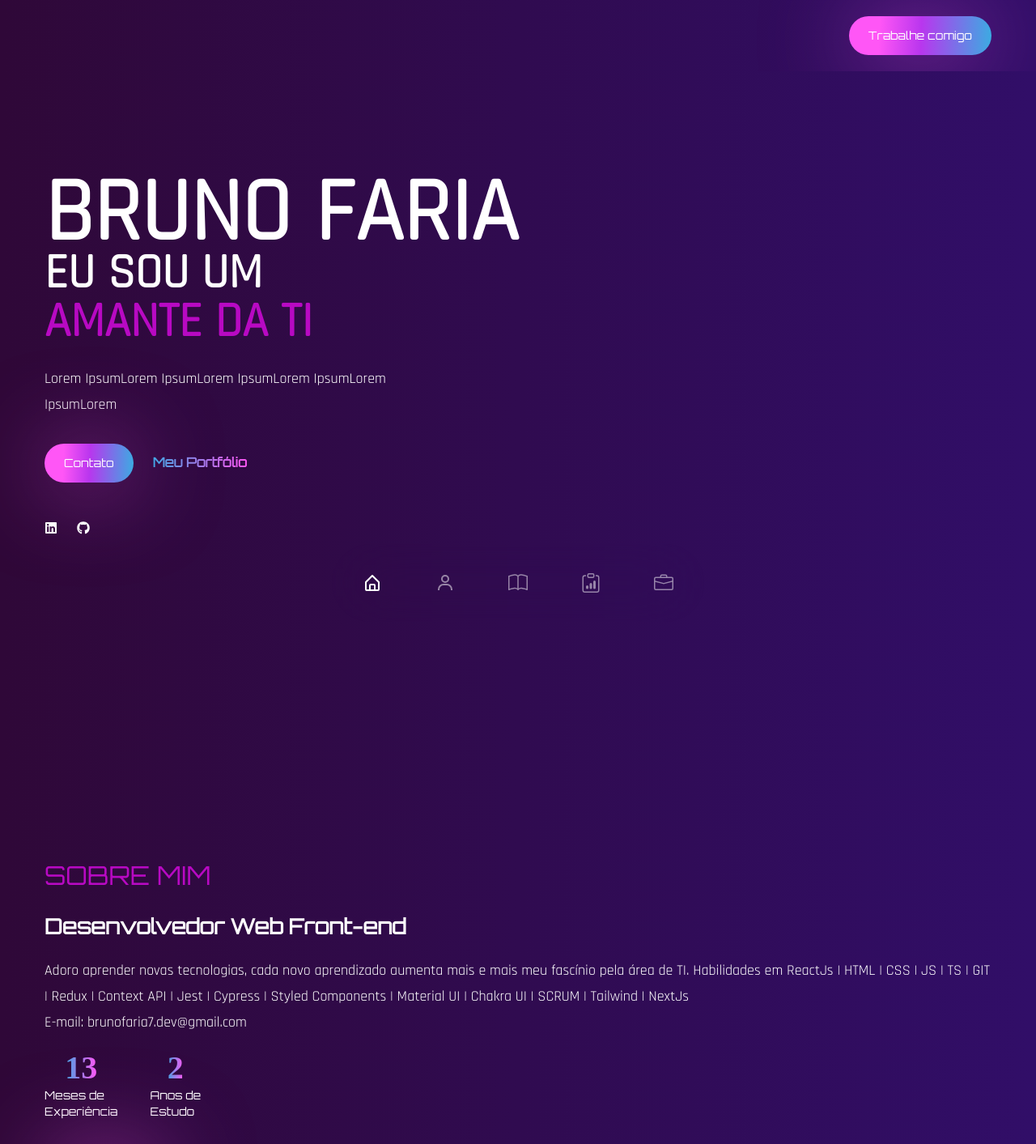
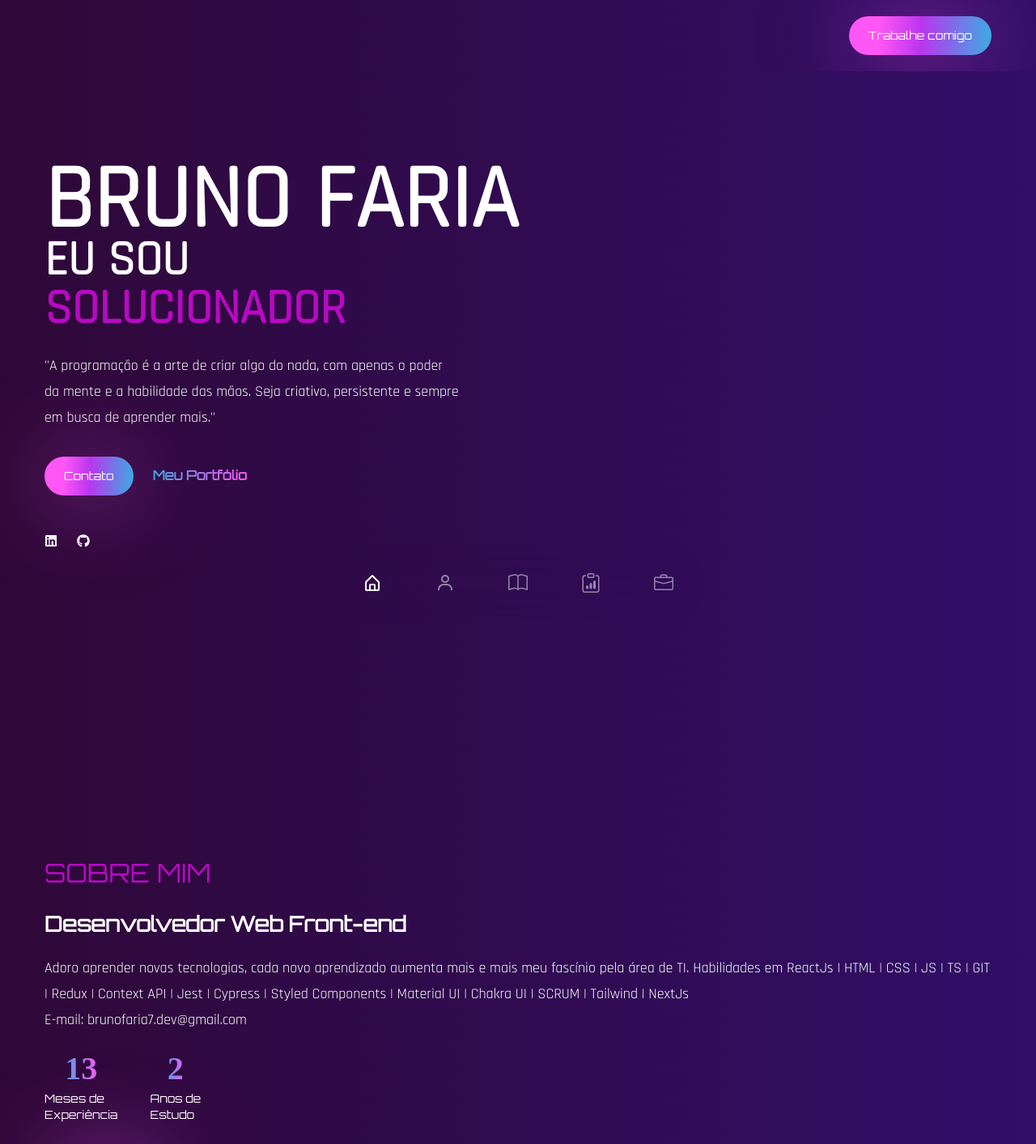
Before and after one commit to BrunoFaria93/portfolio-bruno, a React (Create React App) app in the folder portfolioProject/: page / in a window 1280 px wide. Shown: the top 1413 px of the page at 81% size. Built offline with nearby package versions, Linux system fonts and the light colour scheme; the HTML template or start-up script is replaced by a standard one; a web font is replaced by a local one.

Commit message:
mudando a frase do banner

```diff
--- a/portfolioProject/src/components/About.js
+++ b/portfolioProject/src/components/About.js
@@ -54,7 +54,7 @@ const About = () => {
             </p>
             <div className="flex justify-start items-center gap-x-6 lg:gap-x-10 mb-8">
               <div className="flex flex-col justify-center items-center h-auto">
-                <div className="text-[40px] font-tertiary text-gradient mb-2">
+                <div className="text-[40px] h-[43px] font-tertiary text-gradient mb-1 p-1">
                   {inView ? <CountUp start={0} end={13} duration={3} /> : <></>}
                 </div>
                 <div className="font-primary text-sm tracking-tighter-[2px]">
@@ -63,7 +63,7 @@ const About = () => {
                 </div>
               </div>
               <div className="flex flex-col justify-center h-auto items-center">
-                <div className="text-[40px] font-tertiary text-gradient mb-2">
+                <div className="text-[40px] h-[43px] font-tertiary text-gradient mb-1 p-1">
                   {inView ? <CountUp start={0} end={2} duration={3} /> : <></>}
                 </div>
                 <div className="font-primary text-sm tracking-tighter-[2px]">
--- a/portfolioProject/src/components/Banner.js
+++ b/portfolioProject/src/components/Banner.js
@@ -38,14 +38,16 @@ const Banner = () => {
               }}
               className="mb-6 text-[36px] flex flex-col lg:text-[60px] font-secondary font-semibold uppercase leading-[1]"
             >
-              <span className="mr-1 text-white">Eu sou um </span>
+              <span className="mr-1 text-white">Eu sou </span>
               <TypeAnimation
                 sequence={[
                   "Desenvolvedor",
                   2000,
                   "Estudante",
                   2000,
-                  "Amante da TI",
+                  "Solucionador",
+                  2000,
+                  "Criativo",
                   2000,
                 ]}
                 speed={50}
@@ -64,7 +66,7 @@ const Banner = () => {
               }}
               className="mb-8 max-w-lg mx-auto lg:mx-0"
             >
-              Lorem IpsumLorem IpsumLorem IpsumLorem IpsumLorem IpsumLorem
+              "A programação é a arte de criar algo do nada, com apenas o poder da mente e a habilidade das mãos. Seja criativo, persistente e sempre em busca de aprender mais."
             </motion.p>
             <motion.div
               variants={fadeIn("up", 0.6)}
```
